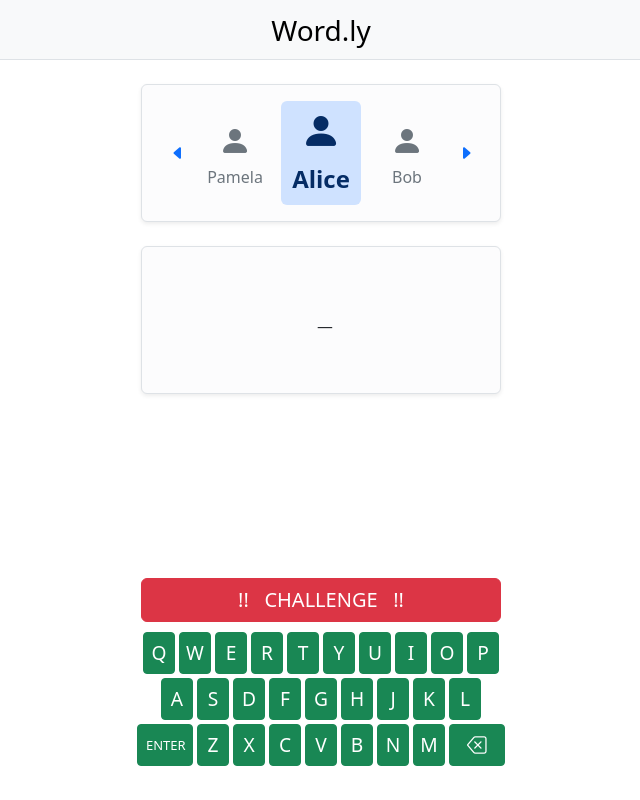
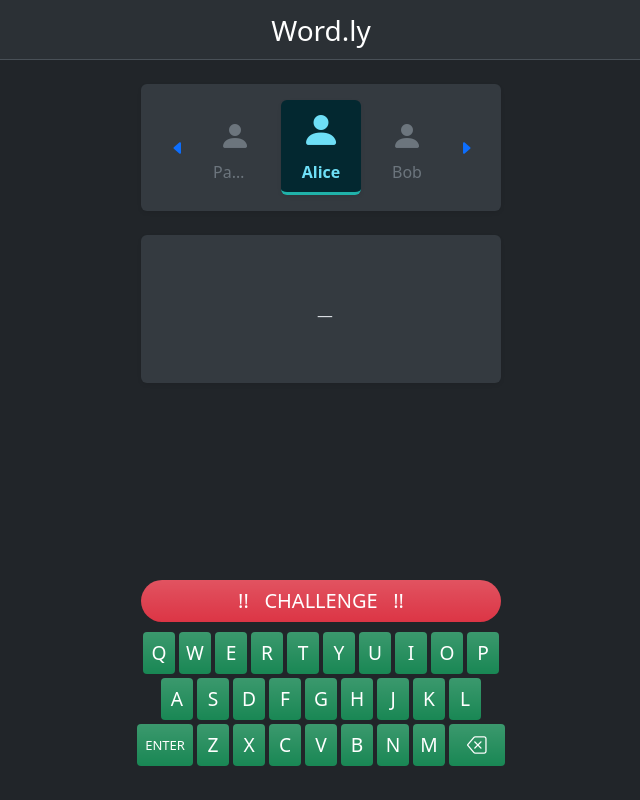
Before and after one commit to Souvik7cd/wordly-poc, an Angular app: page / in a window 1280 px wide. Shown: the whole page, without its empty margins (319-959 px from the left). Built offline with nearby package versions, Linux system fonts and the light colour scheme.

Commit message:
Added styling to players list, keyboard and game area

```diff
--- a/src/app/game/game.component.html
+++ b/src/app/game/game.component.html
@@ -2,7 +2,7 @@
 <app-players></app-players>
 
 <!-- Game -->
-<section class="game card mx-auto fs-4 shadow-sm bg-light-subtle border">
+<section class="game card mx-auto fs-4 shadow-sm bg-light-subtle border-0">
   <div class="word">
     <span id="word">{{ word | uppercase }}</span>
     <span id="cursor" class="ms-2 p-2"
@@ -16,7 +16,7 @@
 <div class="interaction-zone d-flex flex-column align-items-center">
 
   <!-- Challenge Btn -->
-  <button class="btn btn-danger fs-5" style="width: 360px;">
+  <button class="btn btn-danger rounded-pill border-0 bg-gradient fs-5" style="width: 360px;">
     !!&nbsp;&nbsp;&nbsp;CHALLENGE&nbsp;&nbsp;&nbsp;!!
   </button>
 
--- a/src/app/game/game.service.ts
+++ b/src/app/game/game.service.ts
@@ -11,7 +11,7 @@
     { playerId: '#ALCX145', userName: 'Alice' },
     { playerId: '#BOBA214', userName: 'Bob' },
     { playerId: '#RCHD754', userName: 'Rich' },
-    { playerId: '#MICS154', userName: 'Michael' },
+    { playerId: '#MICS154', userName: 'Michael Scott' },
     { playerId: '#PAMH754', userName: 'Pamela' },
   ];
 
--- a/src/app/game/keyboard/keyboard.component.html
+++ b/src/app/game/keyboard/keyboard.component.html
@@ -1,23 +1,23 @@
 <div class="d-flex flex-column align-items-center mt-2">
   <!-- Keyboard -->
   <div class="d-flex flex-row">
-    <button class="btn btn-key btn-sm btn-success" *ngFor="let key of keys[0]" (click)="onLetterKeyClick(key)">
+    <button class="btn btn-key btn-sm btn-success bg-gradient border-0" *ngFor="let key of keys[0]" (click)="onLetterKeyClick(key)">
       {{ key }}
     </button>
   </div>
   <div class="d-flex flex-row">
-    <button class="btn btn-key btn-sm btn-success" *ngFor="let key of keys[1]" (click)="onLetterKeyClick(key)">
+    <button class="btn btn-key btn-sm btn-success bg-gradient border-0" *ngFor="let key of keys[1]" (click)="onLetterKeyClick(key)">
       {{ key }}
     </button>
   </div>
   <div class="d-flex flex-row">
-    <button (click)="onEnterKeyClick()" class="btn btn-action btn-sm btn-success">
+    <button (click)="onEnterKeyClick()" class="btn btn-action btn-sm btn-success bg-gradient border-0">
       <span style="font-size: small;">ENTER</span>
     </button>
-    <button class="btn btn-key btn-sm btn-success" *ngFor="let key of keys[2]" (click)="onLetterKeyClick(key)">
+    <button class="btn btn-key btn-sm btn-success bg-gradient border-0" *ngFor="let key of keys[2]" (click)="onLetterKeyClick(key)">
       {{ key }}
     </button>
-    <button (click)="onBKSPKeyClick()" class="btn btn-action btn-sm btn-success">
+    <button (click)="onBKSPKeyClick()" class="btn btn-action btn-sm btn-success bg-gradient border-0">
       <i class="bi bi-backspace fs-5"></i>
     </button>
   </div>
--- a/src/app/game/players/players.component.html
+++ b/src/app/game/players/players.component.html
@@ -1,24 +1,24 @@
-<div class="card shadow-sm m-4 mx-auto px-2 py-3 border bg-light-subtle" style="max-width: 360px;">
+<div class="card shadow-sm m-4 mx-auto px-2 py-3 border-0 bg-light-subtle" style="max-width: 360px;">
   <span class="mx-auto d-flex flex-row align-items-center">
 
     <button class="btn" style="width: 40px">
       <i class="bi bi-caret-left-fill text-primary"></i>
     </button>
 
-    <span class="d-flex flex-column align-items-center mx-2 px-2"
+    <span class="d-flex flex-column mx-2 px-2"
       *ngFor="let player of dispPlayers; let i = index"
       [ngClass]="{
-        'card border-0 bg-primary-subtle current-player' : i === 1,
+        'card border-0 shadow-sm bg-info-subtle border border-info-subtle border-bottom current-player' : i === 1,
         'non-current-player': i !== 1
       }">
-      <i class="bi bi-person-fill"
+      <i class="bi bi-person-fill mx-auto"
         [ngClass]="{
-        'text-primary-emphasis fw-bold fs-1': i === 1,
+        'text-info-emphasis fw-bold fs-1': i === 1,
         'text-secondary fs-2': i !== 1
       }"></i>
-      <span class="userName"
+      <span class="user-name text-center"
         [ngClass]="{
-          'text-primary-emphasis fw-bold fs-4 pb-2': i === 1,
+          'text-info-emphasis fw-semibold pb-2': i === 1,
           'text-secondary': i !== 1
         }">
         {{ player.userName }}
--- a/src/app/game/players/players.component.scss
+++ b/src/app/game/players/players.component.scss
@@ -1,6 +1,12 @@
 .current-player {
   width: 80px;
+  border-bottom: 3px solid lightseagreen!important;
 }
 .non-current-player {
   width: 60px;
 }
+.user-name {
+  white-space: nowrap;
+  overflow: hidden;
+  text-overflow: ellipsis;
+}
--- a/src/index.html
+++ b/src/index.html
@@ -9,7 +9,7 @@
   <link rel="manifest" href="manifest.webmanifest">
   <meta name="theme-color" content="#1976d2">
 </head>
-<body data-bs-theme="light">
+<body data-bs-theme="dark">
   <app-root></app-root>
   <script src="/node_modules/bootstrap/dist/js/bootstrap.bundle.js" crossorigin="anonymous"></script>
   <noscript>Please enable JavaScript to continue using this application.</noscript>
```
